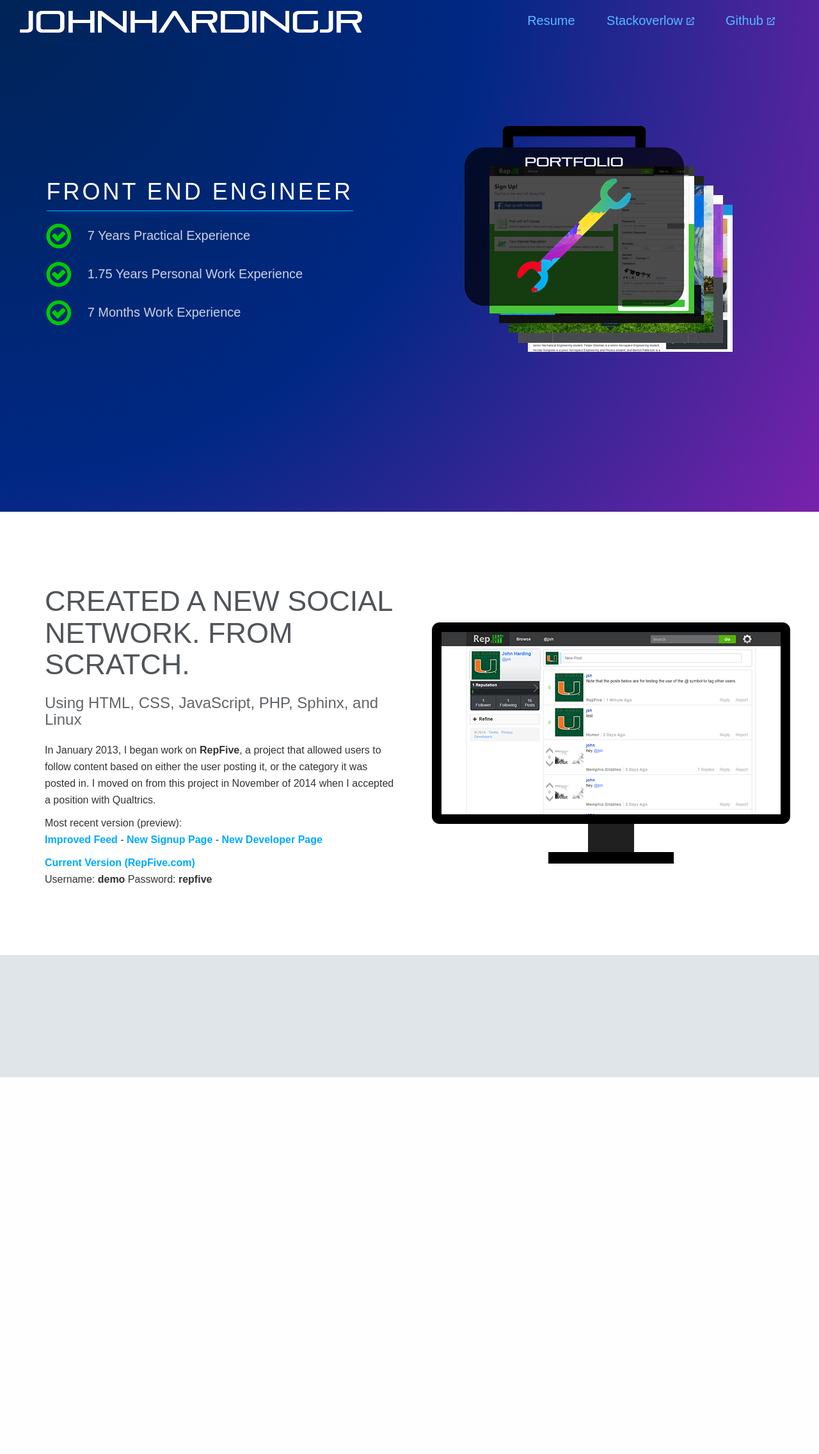
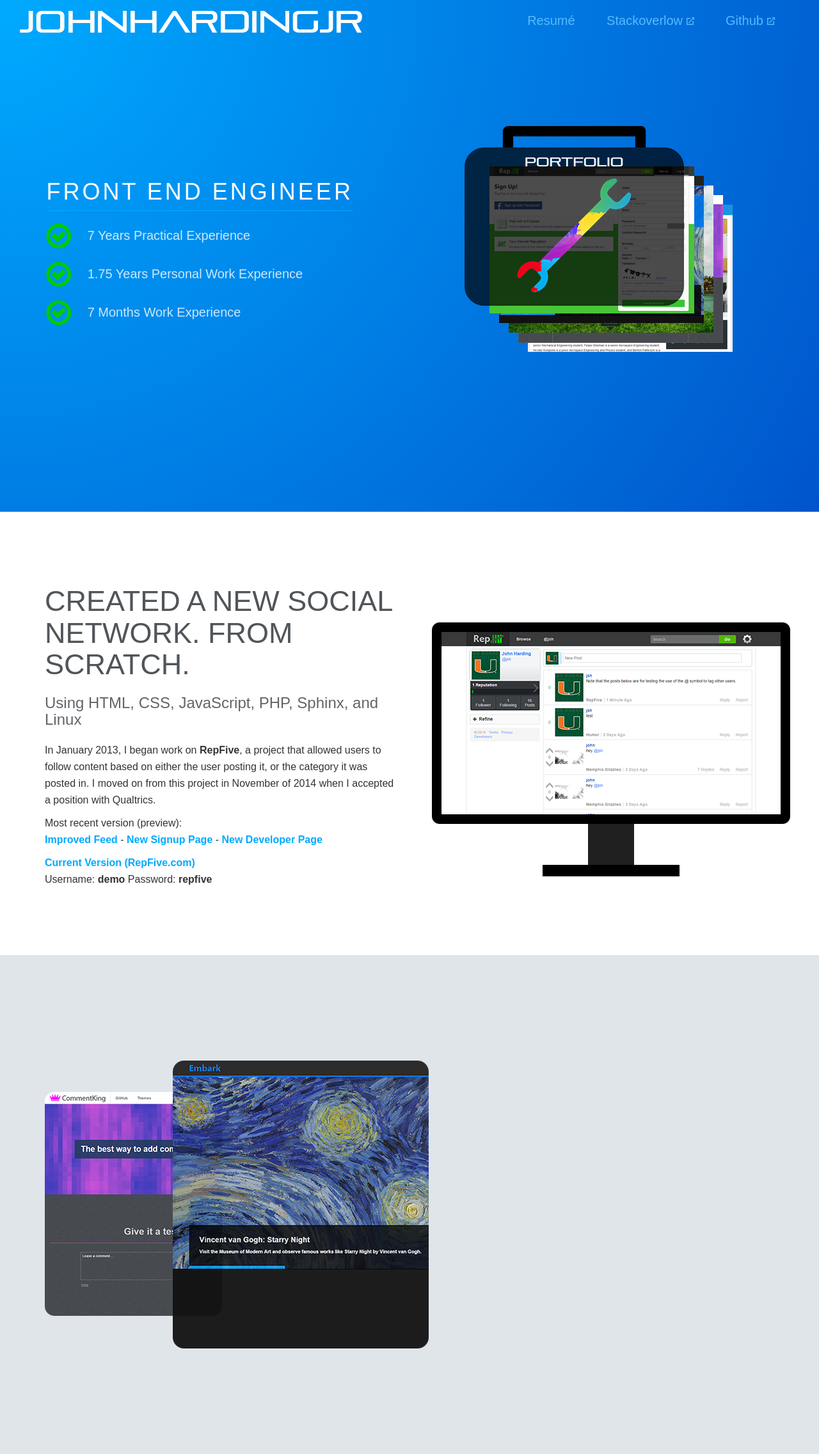
Before and after one commit to john-harding/portfolio, a PHP site: page / in a window 1280 px wide. Shown: the whole page at 64% size. Before the commit the page ends 1684 px from the top, so only its background shows below. Run offline with PHP 8.4, Linux system fonts and the light colour scheme; some libraries are stand-ins or nearby versions.

Commit message:
new images, updated highlight section, and styles

```diff
--- a/css/style.css
+++ b/css/style.css
@@ -81,7 +81,7 @@ body header nav ul li a:focus {
 body .jh-section {
   padding: 95px 0;
 }
-body .jh-section .container {
+body .jh-section#section-0 .container {
   opacity: 0;
   filter: alpha(opacity=0);
 }
@@ -113,8 +113,8 @@ body .jh-section.jh-section-grey {
 body .jh-section.highlight-section {
   height: 800px;
   min-height: 600px;
-  background: #508;
-  background-image: radial-gradient(1500px at 0 0, #002244 -20%, #002884 50%, #7722aa 100%, #550088 170%);
+  background: #05C;
+  background-image: radial-gradient(1500px at 0 0, #00aaff 0%, #0055cc 100%);
   text-align: left;
 }
 body .jh-section.highlight-section .container {
--- a/index.php
+++ b/index.php
@@ -25,7 +25,7 @@
 	<a href="/"><img class="logo-light" src="images/logo-white.png" alt="John Harding Jr's Portfolio"><img class="logo-dark" src="images/logo-blue.png" alt="John Harding Jr's Portfolio"></a>
 	<nav>
 		<ul>
-			<li><a href="">Resume</a></li>
+			<li><a href="">Resum&#233;</a></li>
 			<li><a href="http://stackoverflow.com/users/4792461/john-harding" target="_blank">Stackoverlow <span class="link-external-blue"></span></a></li>
 			<li><a href="https://github.com/john-harding" target="_blank">Github <span class="link-external-blue"></span></a></li>
 			<li><a href=""></a></li>
@@ -84,6 +84,7 @@
 	<div class="container" id="section-1-show">
 		<div class="row">
 			<div class="col-lg-6">
+				<img src="images/highlight-screenshots/highlight-two.png">
 			</div>
 			<div class="col-lg-6">
 			</div>
--- a/js/scripts.js
+++ b/js/scripts.js
@@ -1,55 +1,41 @@
-/* Copyright John Harding */
+/* Copyright : John Harding Jr */
 (function() {
 
+	// array of all sections that will pop up and gain opacity on scroll by
+	// format : [section ID, is it currently visible?, marginTop to start at when popping up]
 	var sectionList = [["section-0",false,120]];
-	var topIsDefault = 0;
+
 	window.onscroll = function () {
 		var returnDoc = getDocInfo();
 		var docHeight = returnDoc[0];
 		var docInnerHt = returnDoc[1];
+
+		// get the current scroll position
 		var currentPos = document.body.scrollTop || window.pageYOffset || document.documentElement.scrollTop;
 
-		var jshHighlightHt = 800; // must match height of .jsh_body_portfolio_hold in style_port.css
+		var jshHighlightHt = 800; // must match height of .highlight-section in style.css; height of the highlight section
 
-		var jshTopBarHt = 65;
-/*
-		var toHeight = document.getElementById("portfolio"+(port_is_fixed?"":"2")).getBoundingClientRect().top;
+		var jshTopBarHt = 65; // height of the header bar
 
-		if(toHeight <= 0 && port_is_fixed)
-		{
-			document.getElementById("portfolio").style.height = "0px";
-			document.getElementById("portfolio2").style.position = "relative";
-			document.getElementById("jh-top").className = "jh-top_start jh-top jh-top2";
-
-			port_is_fixed = 0;
-		} else
-		if(toHeight > 0 && !port_is_fixed)
-		{
-			document.getElementById("portfolio").style.height = jshHighlightHt;
-			document.getElementById("portfolio2").style.position = "fixed";
-			document.getElementById("jh-top").className = "jh-top_start jh-top";
-
-			port_is_fixed = 1;
-		}
-*/
+		// loop through each of the sections we are going to pop up ** may want to splice off sections that have already been popped up
 		for(var i = 0;i < sectionList.length;i++)
 		{
-			var tempObj = document.getElementById(sectionList[i][0]);
-			var tempObj2 = document.getElementById(sectionList[i][0]+"-show");
+			var tempObj = document.getElementById(sectionList[i][0]);// get the element we are using to determine when to pop up
+			var tempObj2 = document.getElementById(sectionList[i][0]+"-show");  // get the element that will be popped up (it is a child of tempObj)
 			var tempTop = tempObj.getBoundingClientRect().top;
-			window.console.log(tempTop);
+			// window.console.log(tempTop);
 			if(!sectionList[i][1] && (docInnerHt - sectionList[i][2]) > tempTop && currentPos > sectionList[i][2])
 			{
 				sectionList[i][1] = true;
 				easeShow(tempObj2,0,.02);
 				easeUp(tempObj2,80);
+				break;
 			}
 		}
 
 		if(currentPos > 0 && currentPos < (jshHighlightHt - jshTopBarHt))
 		{
 			document.getElementById("jh-top").className = "jh-top-light";
-			//topIsDefault = 0;
 		} else
 		if(currentPos >= (jshHighlightHt - jshTopBarHt))
 		 {
@@ -59,7 +45,6 @@
 		if(currentPos == 0)
 		 {
 			document.getElementById("jh-top").className = "";
-			//topIsDefault = 1;
 
 		}
 	};
@@ -86,6 +71,7 @@
 		}
 	};
 
+	// returns the height of the entire document and the viewport
 	var getDocInfo = function() {
 		var body = document.body,docElement = document.documentElement;
 
--- a/less/style.less
+++ b/less/style.less
@@ -84,9 +84,11 @@ body {
 	.jh-section {
 		padding:95px 0;
 
-		.container {
-			opacity:0;
-			filter:alpha(opacity=0);
+		&#section-0 {
+			.container {
+				opacity:0;
+				filter:alpha(opacity=0);
+			}
 		}
 		a {
 			color:#0AF;
@@ -116,8 +118,8 @@ body {
 		&.highlight-section {
 			height:800px;
 			min-height:600px;
-			background:#508;
-			background-image:radial-gradient(1500px at 0 0, #024 -20%, #002884 50%, #72A 100%, #508 170%);
+			background:#05C;
+			background-image:radial-gradient(1500px at 0 0, #0AF 0%, #05C 100%);
 			text-align:left;
 			.container {
 				height:100%;
```
Also changed, not shown: images/highlight-screenshots/ck_lg.png (added), images/highlight-screenshots/highlight-two.png (added), images/highlight-screenshots/p3_lg.png (added), images/screen_repfive.png, 2 other files.
